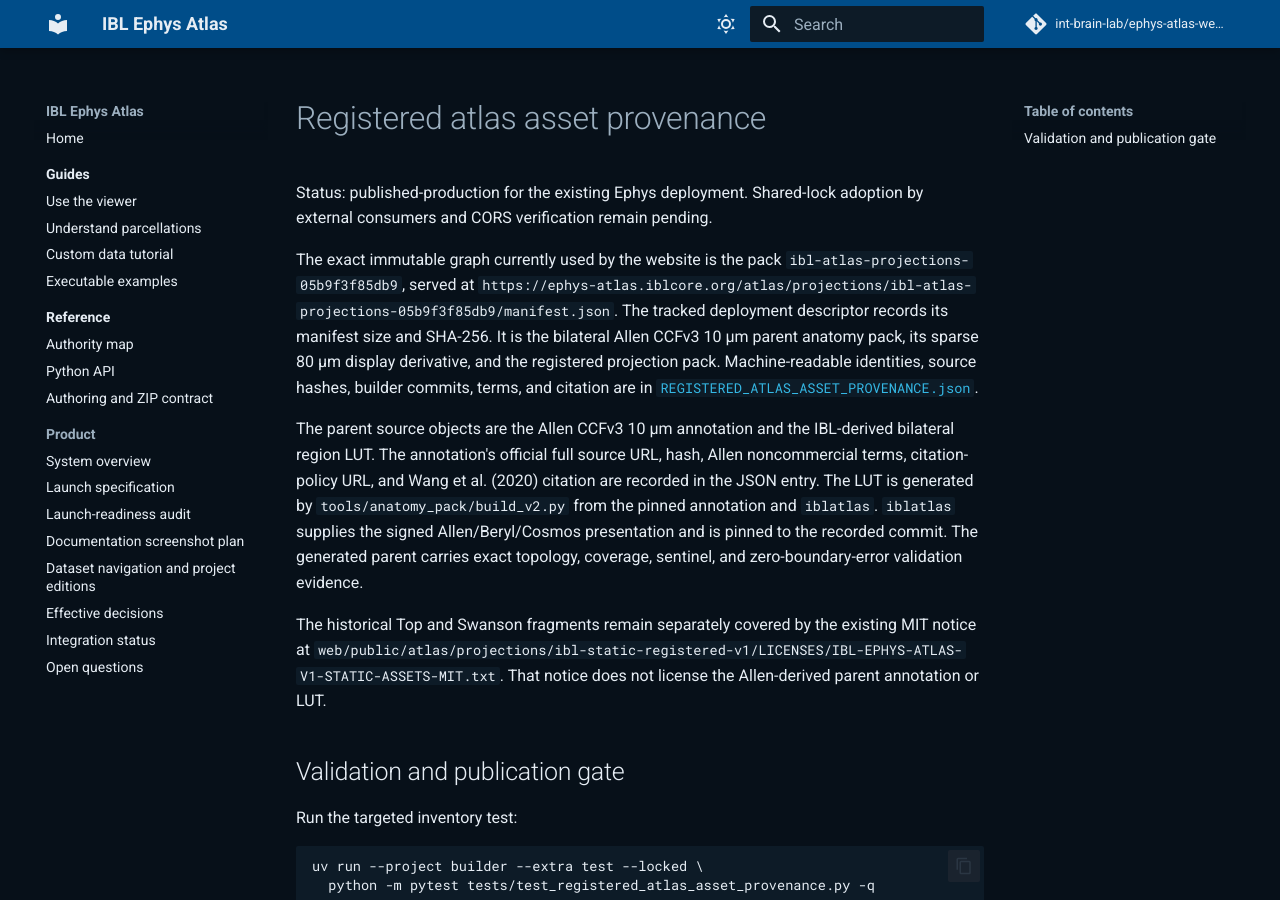
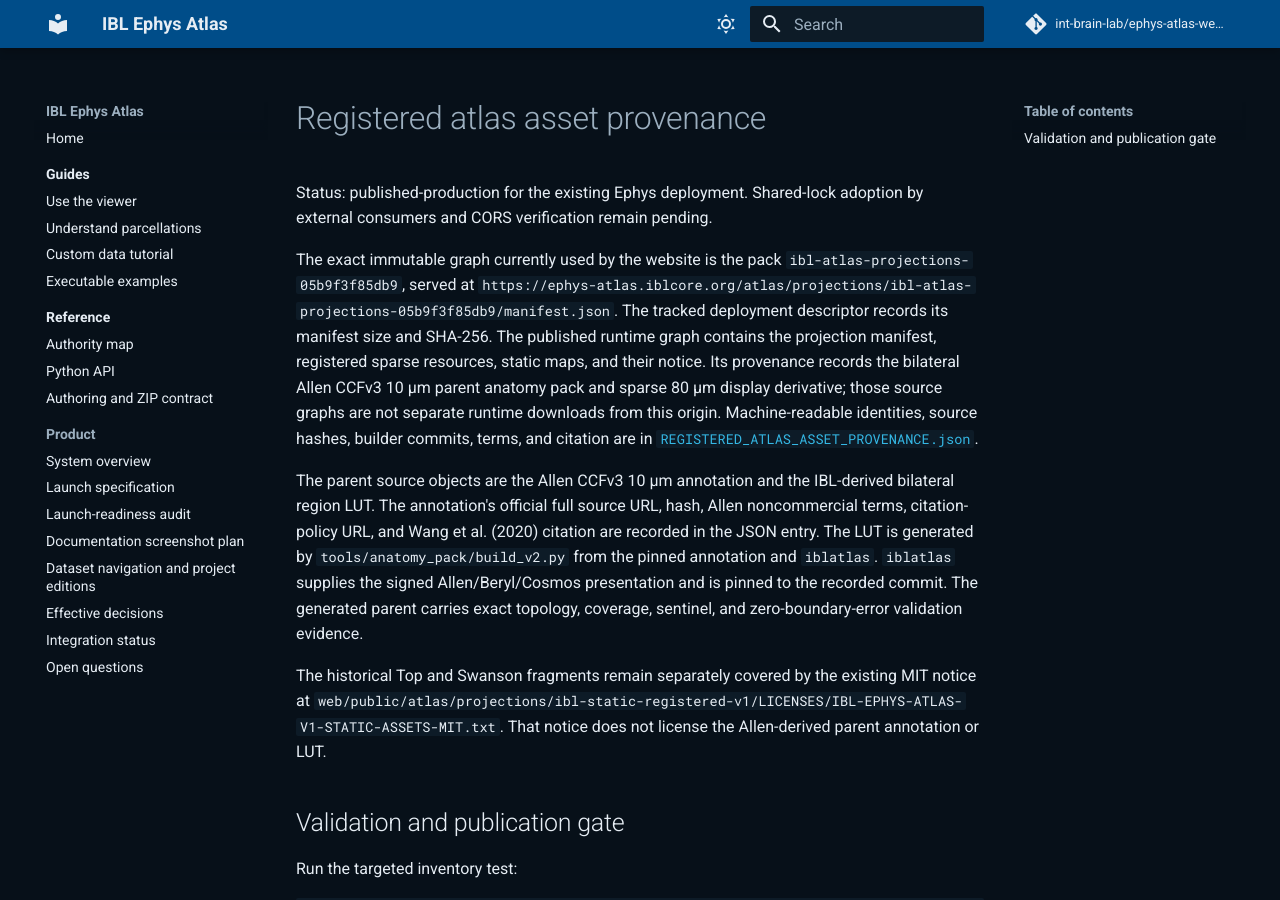
Before and after one commit to int-brain-lab/ephys-atlas-web-v2, an MkDocs documentation site: the page built from docs/data/REGISTERED_ATLAS_ASSET_PROVENANCE.md, in a window 1280 px wide and 900 px high. Built offline with MkDocs 1.6.1 and Material for MkDocs 9.7.7, drawn with Linux system fonts in a browser that asks for light colours; comment, search, counter and statistics services are not loaded.

Commit message:
docs: clarify deployed atlas graph boundary

```diff
--- a/docs/data/REGISTERED_ATLAS_ASSET_PROVENANCE.md
+++ b/docs/data/REGISTERED_ATLAS_ASSET_PROVENANCE.md
@@ -6,11 +6,12 @@ adoption by external consumers and CORS verification remain pending.
 The exact immutable graph currently used by the website is the pack
 `ibl-atlas-projections-05b9f3f85db9`, served at
 `https://ephys-atlas.iblcore.org/atlas/projections/ibl-atlas-projections-05b9f3f85db9/manifest.json`.
-The tracked deployment descriptor records its manifest size and SHA-256. It is
-the bilateral Allen CCFv3
-10 µm parent anatomy pack, its sparse 80 µm display derivative, and the
-registered projection pack. Machine-readable identities, source hashes,
-builder commits, terms, and citation are in
+The tracked deployment descriptor records its manifest size and SHA-256. The
+published runtime graph contains the projection manifest, registered sparse
+resources, static maps, and their notice. Its provenance records the bilateral
+Allen CCFv3 10 µm parent anatomy pack and sparse 80 µm display derivative;
+those source graphs are not separate runtime downloads from this origin.
+Machine-readable identities, source hashes, builder commits, terms, and citation are in
 [`REGISTERED_ATLAS_ASSET_PROVENANCE.json`](REGISTERED_ATLAS_ASSET_PROVENANCE.json).
 
 The parent source objects are the Allen CCFv3 10 µm annotation and the IBL-derived
```
